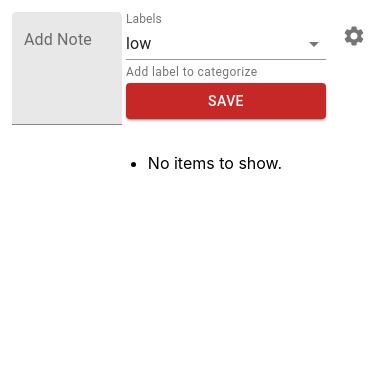
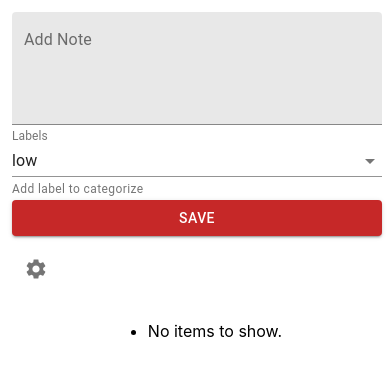
Before and after one commit to narendrasinghrathore/note, a React (Create React App) app in the folder react-note/: page / in a window 390 px wide. Shown: the top 376 px of the page. Built offline with nearby package versions, Linux system fonts and the light colour scheme.

Commit message:
Update UI when breakpoint change for small devices

```diff
--- a/react-note/public/index.html
+++ b/react-note/public/index.html
@@ -24,7 +24,7 @@
       work correctly both with client-side routing and a non-root public URL.
       Learn how to configure a non-root public URL by running `npm run build`.
     -->
-    <title>React App</title>
+    <title>Quick Sticky Notes</title>
   </head>
   <body>
     <noscript>You need to enable JavaScript to run this app.</noscript>
--- a/react-note/src/components/AddNote/AddNote.tsx
+++ b/react-note/src/components/AddNote/AddNote.tsx
@@ -8,12 +8,22 @@
 import SettingsIcon from "@material-ui/icons/Settings";
 import MenuItem from "@material-ui/core/MenuItem";
 import { labels } from "../../utils/core.utils";
+import useMediaQuery from "@material-ui/core/useMediaQuery";
 
+interface StyleInterface {
+  breakpoint: boolean;
+  [key: string]: any;
+}
+
+const getWidthWhenBreakPointChange = (props: StyleInterface) =>
+  props.breakpoint ? "100%" : 200;
 const useStyles = makeStyles((theme) => ({
   container: {
     margin: 10,
     display: "flex",
     flexWrap: "wrap",
+    flexDirection: (props: StyleInterface) =>
+      props.breakpoint ? "column" : "row",
 
     alignItems: "start",
     "& .div": {
@@ -23,23 +33,27 @@
       flex: 1,
     },
     "& div.save": {
-      width: 200,
+      width: getWidthWhenBreakPointChange,
       "& button": {
-        width: 200,
+        width: getWidthWhenBreakPointChange,
         marginBottom: 5,
       },
       "& div": {
-        width: 200,
+        width: getWidthWhenBreakPointChange,
       },
     },
     "& .MuiTextField-root": {
-      width: "200px",
+      width: getWidthWhenBreakPointChange,
     },
   },
 }));
 
 export const AddNote = ({ save }: { save: Function }) => {
-  const classes = useStyles();
+  const matches = useMediaQuery("(max-width:700px)");
+
+  const classes = useStyles({
+    breakpoint: matches,
+  });
 
   const [value, setValue] = useState<string>("");
 
```
Also changed, not shown: 1 other file (tests, documents, lock files or other folders).
